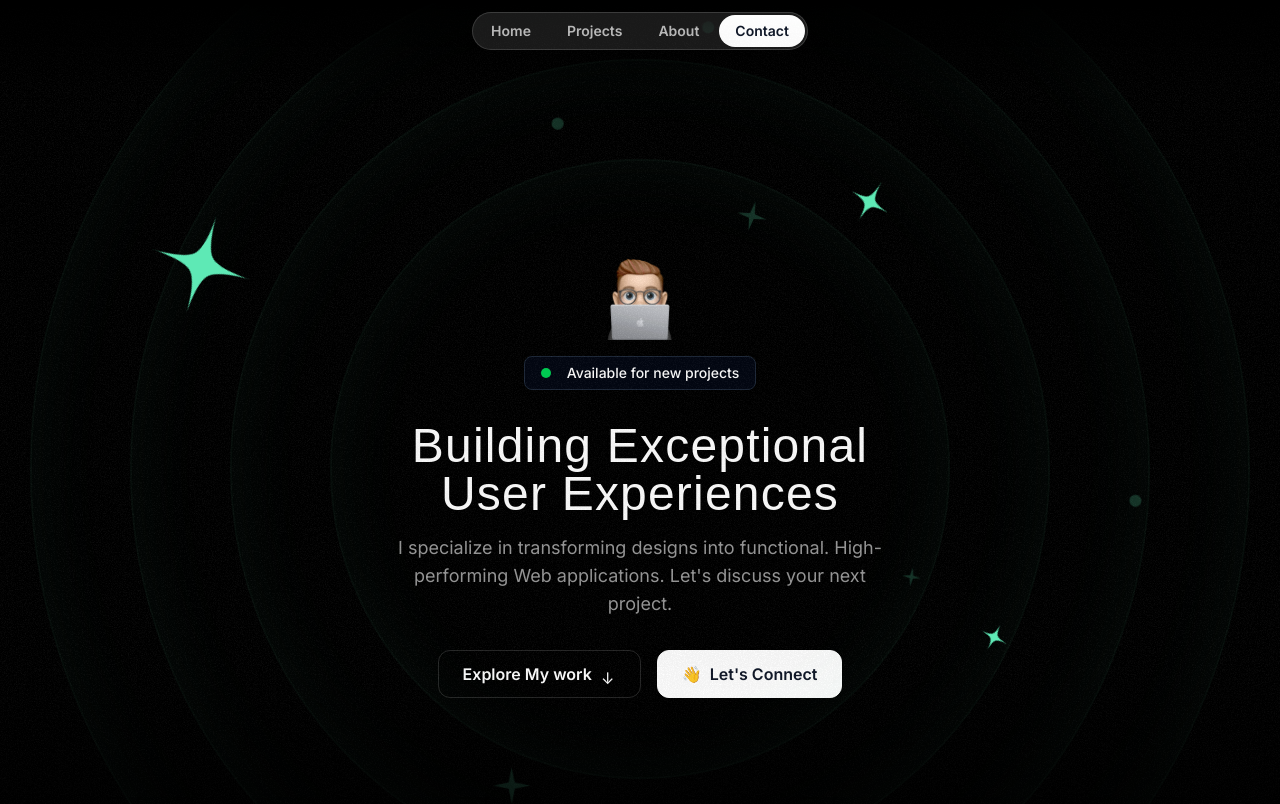
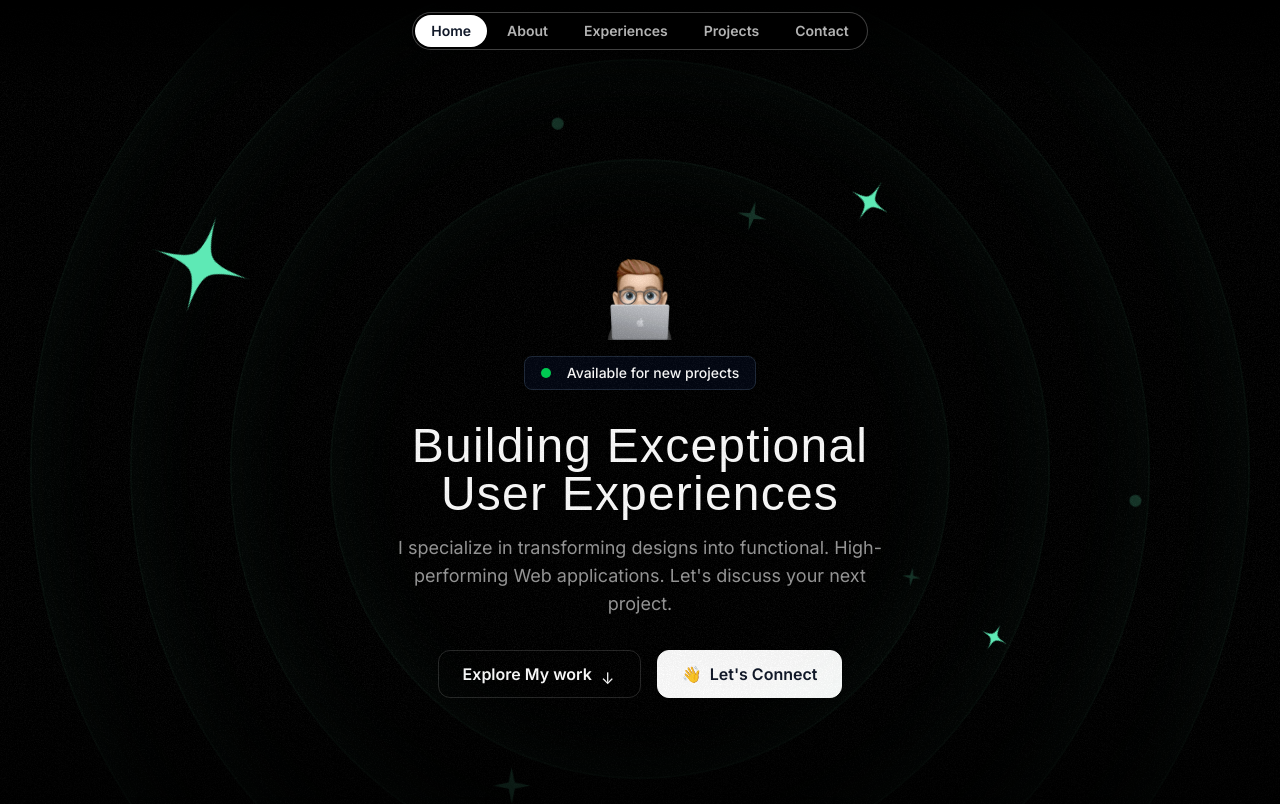
Before and after one commit to rahulrajput34/Portfolio-Website, a Next.js app: page / in a window 1280 px wide. Shown: the top 804 px of the page. Built offline with nearby package versions, Linux system fonts and the light colour scheme; a web font is replaced by a local one.

Commit message:
feat: add the functionality of taking us to  that section when we click on that on navbar

```diff
--- a/sections/Header.tsx
+++ b/sections/Header.tsx
@@ -1,22 +1,34 @@
+"use client";
+
+import { useState } from "react";
+import Link from "next/link";
+
 export const Header = () => {
+  const [active, setActive] = useState<string>("home");
+
+  const links = [
+    { id: "home", label: "Home" },
+    { id: "about", label: "About" },
+    { id: "experience", label: "Experiences" },
+    { id: "projects", label: "Projects" },
+    { id: "contact", label: "Contact" },
+  ];
+
   return (
-    <div className="flex justify-center items-center fixed top-3 w-full">
-      <nav className="flex gap-1 p-0.5 border border-white/15 rounded-full bg-white/10  backdrop:blur">
-        <a href="#" className="nav-item">
-          Home
-        </a>
-        <a href="#" className="nav-item">
-          Projects
-        </a>
-        <a href="#" className="nav-item">
-          About
-        </a>
-        <a
-          href="#"
-          className="nav-item bg-white text-gray-900 hover:bg-white/70 hover:text-gray-900"
-        >
-          Contact
-        </a>
+    <div className="flex justify-center items-center fixed top-3 w-full z-25">
+      <nav className="flex gap-1 p-0.5 border border-white/25 rounded-full bg-black backdrop:blur">
+        {links.map(({ id, label }) => (
+          <Link
+            key={id}
+            href={`#${id}`}
+            onClick={() => setActive(id)}
+            className={`nav-item ${
+              active === id ? "bg-white text-gray-900" : ""
+            }`}
+          >
+            {label}
+          </Link>
+        ))}
       </nav>
     </div>
   );
```
